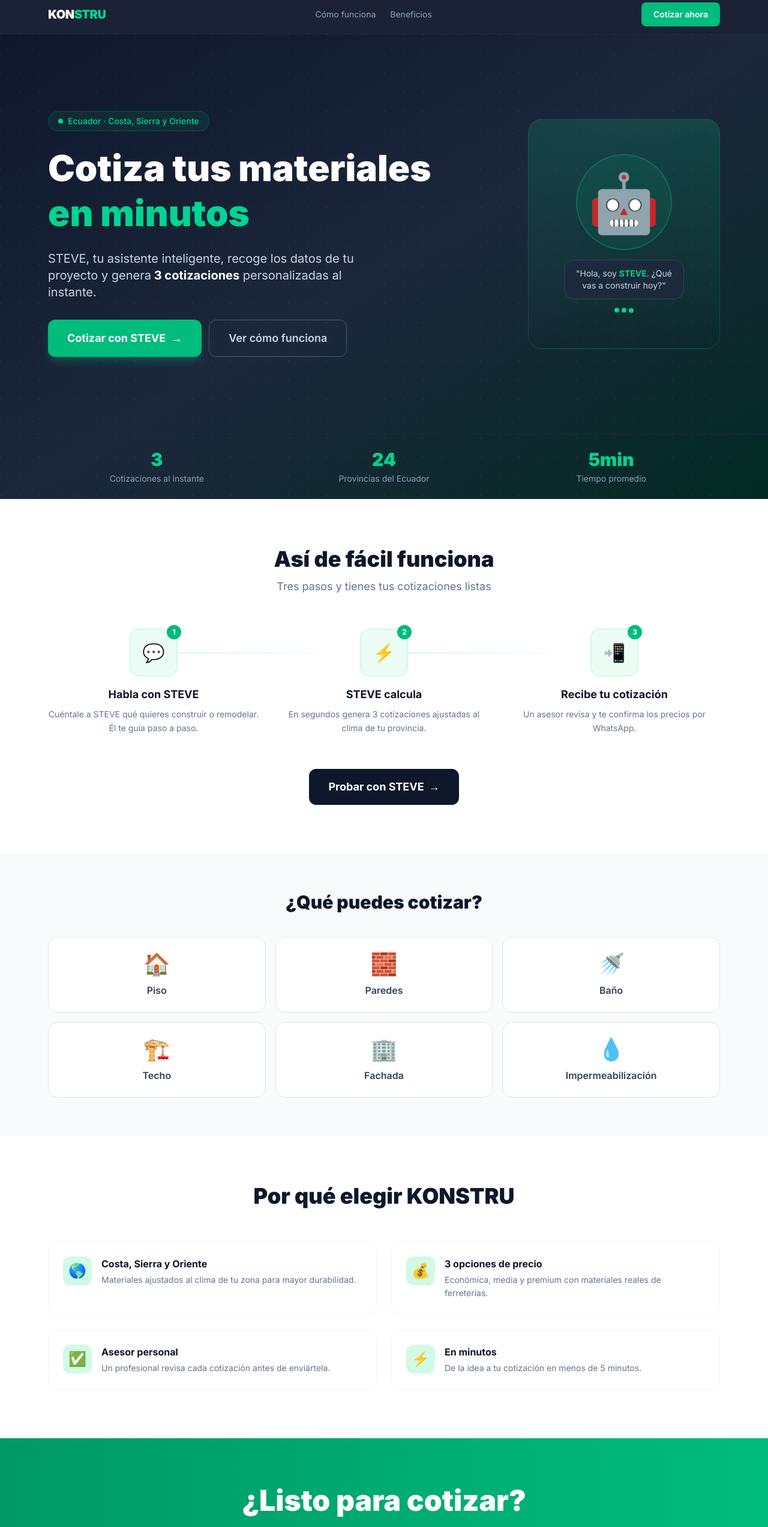
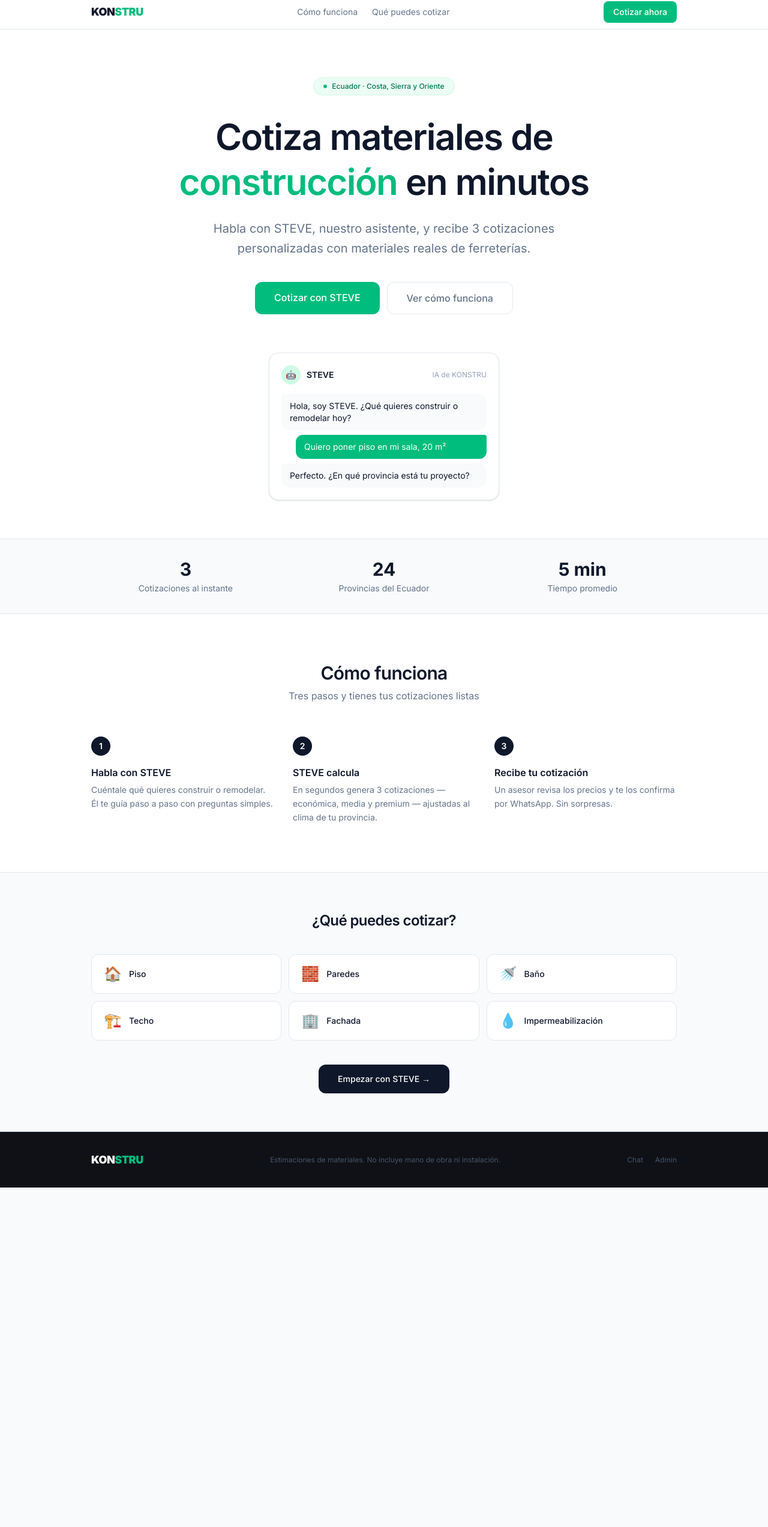
Before and after one commit to kevalty/KONSTRU, a Next.js app: page / in a window 1280 px wide. Shown: the part 8-2554 px from the top of the page at 60% size. After the commit the page ends 1988 px from the top, so only its background shows below. Built offline with nearby package versions, Linux system fonts and the light colour scheme.

Commit message:
feat: redesign landing page (clean Apple-inspired) + migrate middleware to proxy

```diff
--- a/src/app/(publico)/page.tsx
+++ b/src/app/(publico)/page.tsx
@@ -1,218 +1,130 @@
 import Link from 'next/link'
 
 const PASOS = [
-  {
-    numero: '01',
-    icono: '💬',
-    titulo: 'Habla con STEVE',
-    desc: 'Cuéntale a STEVE qué quieres construir o remodelar. Él te guía paso a paso.',
-  },
-  {
-    numero: '02',
-    icono: '⚡',
-    titulo: 'STEVE calcula',
-    desc: 'En segundos genera 3 cotizaciones ajustadas al clima de tu provincia.',
-  },
-  {
-    numero: '03',
-    icono: '📲',
-    titulo: 'Recibe tu cotización',
-    desc: 'Un asesor revisa y te confirma los precios por WhatsApp.',
-  },
+  { titulo: 'Habla con STEVE', desc: 'Cuéntale qué quieres construir o remodelar. Él te guía paso a paso con preguntas simples.' },
+  { titulo: 'STEVE calcula', desc: 'En segundos genera 3 cotizaciones — económica, media y premium — ajustadas al clima de tu provincia.' },
+  { titulo: 'Recibe tu cotización', desc: 'Un asesor revisa los precios y te los confirma por WhatsApp. Sin sorpresas.' },
 ]
 
-const FEATURES = [
-  { icono: '🌎', titulo: 'Costa, Sierra y Oriente', desc: 'Materiales ajustados al clima de tu zona para mayor durabilidad.' },
-  { icono: '💰', titulo: '3 opciones de precio', desc: 'Económica, media y premium con materiales reales de ferreterías.' },
-  { icono: '✅', titulo: 'Asesor personal', desc: 'Un profesional revisa cada cotización antes de enviártela.' },
-  { icono: '⚡', titulo: 'En minutos', desc: 'De la idea a tu cotización en menos de 5 minutos.' },
+const TIPOS = [
+  { emoji: '🏠', nombre: 'Piso' },
+  { emoji: '🧱', nombre: 'Paredes' },
+  { emoji: '🚿', nombre: 'Baño' },
+  { emoji: '🏗️', nombre: 'Techo' },
+  { emoji: '🏢', nombre: 'Fachada' },
+  { emoji: '💧', nombre: 'Impermeabilización' },
 ]
 
 export default function PaginaInicio() {
   return (
     <div className="min-h-screen flex flex-col bg-white">
 
-      {/* ── Navbar ── */}
-      <header className="sticky top-0 z-50 bg-slate-900/95 backdrop-blur-sm border-b border-slate-800">
-        <div className="max-w-6xl mx-auto px-4 h-16 flex items-center justify-between">
-          <span className="text-xl font-black tracking-tight text-white">
-            KON<span className="text-emerald-400">STRU</span>
+      {/* Navbar */}
+      <header className="sticky top-0 z-50 bg-white/90 backdrop-blur-sm border-b border-[#E2E8F0]">
+        <div className="max-w-5xl mx-auto px-6 h-14 flex items-center justify-between">
+          <span className="font-black text-lg tracking-tight text-[#0F172A]">
+            KON<span className="text-emerald-500">STRU</span>
           </span>
-          <nav className="hidden md:flex items-center gap-6 text-sm text-slate-400">
-            <a href="#como-funciona" className="hover:text-white transition-colors">Cómo funciona</a>
-            <a href="#beneficios" className="hover:text-white transition-colors">Beneficios</a>
+          <nav className="hidden md:flex items-center gap-6 text-sm text-[#64748B]">
+            <a href="#como-funciona" className="hover:text-[#0F172A] transition-colors">Cómo funciona</a>
+            <a href="#tipos" className="hover:text-[#0F172A] transition-colors">Qué puedes cotizar</a>
           </nav>
           <Link
             href="/chat"
-            className="bg-emerald-500 hover:bg-emerald-400 text-white text-sm font-semibold px-5 py-2.5 rounded-lg transition-colors"
+            className="bg-emerald-500 hover:bg-emerald-600 text-white text-sm font-medium px-4 py-2 rounded-lg transition-colors"
           >
             Cotizar ahora
           </Link>
         </div>
       </header>
 
-      {/* ── Hero ── */}
-      <section className="relative bg-slate-900 text-white overflow-hidden">
-        <div className="absolute inset-0 bg-gradient-to-br from-slate-900 via-slate-800 to-emerald-950 opacity-90" />
-        <div className="absolute inset-0 opacity-5"
-          style={{ backgroundImage: 'radial-gradient(circle at 1px 1px, white 1px, transparent 0)', backgroundSize: '32px 32px' }}
-        />
-        <div className="relative max-w-6xl mx-auto px-4 py-20 md:py-32 flex flex-col md:flex-row items-center gap-12">
-          <div className="flex-1 text-center md:text-left">
-            <div className="inline-flex items-center gap-2 bg-emerald-500/10 border border-emerald-500/20 rounded-full px-4 py-1.5 mb-6">
-              <span className="w-2 h-2 rounded-full bg-emerald-400 animate-pulse" />
-              <span className="text-emerald-400 text-sm font-medium">Ecuador · Costa, Sierra y Oriente</span>
+      {/* Hero */}
+      <section className="flex-1 flex flex-col items-center justify-center text-center px-6 pt-20 pb-16 bg-white">
+        <div className="inline-flex items-center gap-2 bg-emerald-50 border border-emerald-100 rounded-full px-4 py-1.5 mb-8">
+          <span className="w-1.5 h-1.5 rounded-full bg-emerald-500" />
+          <span className="text-emerald-700 text-xs font-medium">Ecuador · Costa, Sierra y Oriente</span>
         </div>
-            <h1 className="text-4xl md:text-6xl font-black leading-tight mb-6">
-              Cotiza tus materiales<br />
-              <span className="text-emerald-400">en minutos</span>
+
+        <h1 className="text-4xl md:text-6xl font-semibold text-[#0F172A] leading-tight tracking-tight mb-6 max-w-3xl">
+          Cotiza materiales de{' '}
+          <span className="text-emerald-500">construcción</span>{' '}
+          en minutos
         </h1>
-            <p className="text-slate-300 text-lg md:text-xl mb-8 max-w-lg">
-              STEVE, tu asistente inteligente, recoge los datos de tu proyecto y genera
-              <strong className="text-white"> 3 cotizaciones</strong> personalizadas al instante.
+
+        <p className="text-[#64748B] text-lg md:text-xl mb-10 max-w-xl leading-relaxed">
+          Habla con STEVE, nuestro asistente, y recibe 3 cotizaciones personalizadas con materiales reales de ferreterías.
         </p>
-            <div className="flex flex-col sm:flex-row gap-3 justify-center md:justify-start">
+
+        <div className="flex flex-col sm:flex-row gap-3 mb-16">
           <Link
             href="/chat"
-                className="bg-emerald-500 hover:bg-emerald-400 text-white font-bold px-8 py-4 rounded-xl text-lg transition-all hover:scale-105 active:scale-95 shadow-lg shadow-emerald-500/25 flex items-center justify-center gap-2"
+            className="bg-emerald-500 hover:bg-emerald-600 text-white font-medium px-8 py-3.5 rounded-xl text-base transition-colors"
           >
             Cotizar con STEVE
-                <span className="text-xl">→</span>
           </Link>
           <a
             href="#como-funciona"
-                className="border border-slate-600 hover:border-slate-400 text-slate-300 hover:text-white font-semibold px-8 py-4 rounded-xl text-lg transition-colors flex items-center justify-center"
+            className="border border-[#E2E8F0] hover:border-[#CBD5E1] text-[#64748B] hover:text-[#0F172A] font-medium px-8 py-3.5 rounded-xl text-base transition-colors"
           >
             Ver cómo funciona
           </a>
         </div>
+
+        {/* Chat preview */}
+        <div className="w-full max-w-sm bg-white border border-[#E2E8F0] rounded-2xl p-5 text-left shadow-sm">
+          <div className="flex items-center gap-2.5 mb-4">
+            <div className="w-8 h-8 rounded-full bg-emerald-100 flex items-center justify-center text-sm">🤖</div>
+            <span className="font-semibold text-sm text-[#0F172A]">STEVE</span>
+            <span className="ml-auto text-xs text-[#94A3B8]">IA de KONSTRU</span>
           </div>
-
-          {/* STEVE card */}
-          <div className="flex-shrink-0">
-            <div className="relative w-64 h-72 md:w-80 md:h-96">
-              <div className="absolute inset-0 bg-gradient-to-b from-emerald-500/20 to-transparent rounded-3xl border border-emerald-500/20" />
-              <div className="absolute inset-0 flex flex-col items-center justify-center gap-4 p-6">
-                {/* Placeholder para el dibujo 2D de STEVE */}
-                <div className="w-32 h-32 md:w-40 md:h-40 rounded-full bg-emerald-500/10 border-2 border-emerald-500/30 flex items-center justify-center text-7xl md:text-8xl">
-                  🤖
+          <div className="space-y-2">
+            <div className="bg-[#F8FAFC] rounded-xl rounded-tl-sm px-3.5 py-2.5 text-sm text-[#0F172A]">
+              Hola, soy STEVE. ¿Qué quieres construir o remodelar hoy?
             </div>
-                <div className="bg-slate-800/80 rounded-2xl px-4 py-3 border border-slate-700 max-w-[200px]">
-                  <p className="text-sm text-slate-300 text-center">
-                    "Hola, soy <strong className="text-emerald-400">STEVE</strong>. ¿Qué vas a construir hoy?"
-                  </p>
+            <div className="bg-emerald-500 rounded-xl rounded-tr-sm px-3.5 py-2.5 text-sm text-white ml-6">
+              Quiero poner piso en mi sala, 20 m²
             </div>
-                <div className="flex gap-1">
-                  <span className="w-2 h-2 rounded-full bg-emerald-400 animate-bounce" style={{ animationDelay: '0ms' }} />
-                  <span className="w-2 h-2 rounded-full bg-emerald-400 animate-bounce" style={{ animationDelay: '150ms' }} />
-                  <span className="w-2 h-2 rounded-full bg-emerald-400 animate-bounce" style={{ animationDelay: '300ms' }} />
+            <div className="bg-[#F8FAFC] rounded-xl rounded-tl-sm px-3.5 py-2.5 text-sm text-[#0F172A]">
+              Perfecto. ¿En qué provincia está tu proyecto?
             </div>
-              </div>
-            </div>
-          </div>
-        </div>
-
-        {/* Stats strip */}
-        <div className="relative border-t border-slate-800">
-          <div className="max-w-6xl mx-auto px-4 py-6 grid grid-cols-3 gap-4">
-            {[
-              { valor: '3', label: 'Cotizaciones al instante' },
-              { valor: '24', label: 'Provincias del Ecuador' },
-              { valor: '5min', label: 'Tiempo promedio' },
-            ].map(s => (
-              <div key={s.label} className="text-center">
-                <div className="text-2xl md:text-3xl font-black text-emerald-400">{s.valor}</div>
-                <div className="text-xs md:text-sm text-slate-400 mt-1">{s.label}</div>
-              </div>
-            ))}
           </div>
         </div>
       </section>
 
-      {/* ── Cómo funciona ── */}
+      {/* Stats */}
+      <section className="border-y border-[#E2E8F0] bg-[#F8FAFC]">
+        <div className="max-w-5xl mx-auto px-6 py-8 grid grid-cols-3 gap-4">
+          {[
+            { valor: '3', label: 'Cotizaciones al instante' },
+            { valor: '24', label: 'Provincias del Ecuador' },
+            { valor: '5 min', label: 'Tiempo promedio' },
+          ].map(s => (
+            <div key={s.label} className="text-center">
+              <div className="text-2xl md:text-3xl font-bold text-[#0F172A]">{s.valor}</div>
+              <div className="text-xs md:text-sm text-[#64748B] mt-1">{s.label}</div>
+            </div>
+          ))}
+        </div>
+      </section>
+
+      {/* Cómo funciona */}
       <section id="como-funciona" className="py-20 bg-white">
-        <div className="max-w-6xl mx-auto px-4">
+        <div className="max-w-5xl mx-auto px-6">
           <div className="text-center mb-14">
-            <h2 className="text-3xl md:text-4xl font-black text-slate-900 mb-3">
-              Así de fácil funciona
+            <h2 className="text-2xl md:text-3xl font-semibold text-[#0F172A] tracking-tight mb-2">
+              Cómo funciona
             </h2>
-            <p className="text-slate-500 text-lg">Tres pasos y tienes tus cotizaciones listas</p>
+            <p className="text-[#64748B]">Tres pasos y tienes tus cotizaciones listas</p>
           </div>
           <div className="grid md:grid-cols-3 gap-8">
             {PASOS.map((paso, i) => (
-              <div key={paso.numero} className="relative flex flex-col items-center text-center gap-4">
-                {i < PASOS.length - 1 && (
-                  <div className="hidden md:block absolute top-10 left-[60%] w-[80%] h-px bg-gradient-to-r from-emerald-200 to-transparent" />
-                )}
-                <div className="relative w-20 h-20 rounded-2xl bg-emerald-50 border-2 border-emerald-100 flex items-center justify-center">
-                  <span className="text-3xl">{paso.icono}</span>
-                  <span className="absolute -top-2 -right-2 w-6 h-6 rounded-full bg-emerald-500 text-white text-xs font-bold flex items-center justify-center">
+              <div key={paso.titulo} className="flex flex-col gap-4">
+                <div className="w-8 h-8 rounded-full bg-[#0F172A] text-white text-sm font-semibold flex items-center justify-center">
                   {i + 1}
-                  </span>
                 </div>
                 <div>
-                  <h3 className="text-lg font-bold text-slate-900 mb-2">{paso.titulo}</h3>
-                  <p className="text-slate-500 text-sm leading-relaxed">{paso.desc}</p>
-                </div>
-              </div>
-            ))}
-          </div>
-          <div className="mt-14 text-center">
-            <Link
-              href="/chat"
-              className="inline-flex items-center gap-2 bg-slate-900 hover:bg-slate-800 text-white font-bold px-8 py-4 rounded-xl text-lg transition-colors"
-            >
-              Probar con STEVE <span>→</span>
-            </Link>
-          </div>
-        </div>
-      </section>
-
-      {/* ── Tipos de trabajo ── */}
-      <section className="py-16 bg-slate-50">
-        <div className="max-w-6xl mx-auto px-4">
-          <h2 className="text-center text-2xl md:text-3xl font-black text-slate-900 mb-10">
-            ¿Qué puedes cotizar?
-          </h2>
-          <div className="grid grid-cols-2 md:grid-cols-3 gap-4">
-            {[
-              { emoji: '🏠', nombre: 'Piso' },
-              { emoji: '🧱', nombre: 'Paredes' },
-              { emoji: '🚿', nombre: 'Baño' },
-              { emoji: '🏗️', nombre: 'Techo' },
-              { emoji: '🏢', nombre: 'Fachada' },
-              { emoji: '💧', nombre: 'Impermeabilización' },
-            ].map(t => (
-              <Link
-                key={t.nombre}
-                href="/chat"
-                className="bg-white hover:bg-emerald-50 border border-slate-200 hover:border-emerald-300 rounded-2xl p-6 flex flex-col items-center gap-3 transition-all hover:shadow-md hover:-translate-y-0.5 group"
-              >
-                <span className="text-4xl">{t.emoji}</span>
-                <span className="font-semibold text-slate-700 group-hover:text-emerald-700">{t.nombre}</span>
-              </Link>
-            ))}
-          </div>
-        </div>
-      </section>
-
-      {/* ── Beneficios ── */}
-      <section id="beneficios" className="py-20 bg-white">
-        <div className="max-w-6xl mx-auto px-4">
-          <div className="text-center mb-14">
-            <h2 className="text-3xl md:text-4xl font-black text-slate-900 mb-3">
-              Por qué elegir KONSTRU
-            </h2>
-          </div>
-          <div className="grid md:grid-cols-2 gap-6">
-            {FEATURES.map(f => (
-              <div key={f.titulo} className="flex gap-4 p-6 rounded-2xl border border-slate-100 hover:border-emerald-200 hover:bg-emerald-50/30 transition-all">
-                <div className="w-12 h-12 rounded-xl bg-emerald-100 flex items-center justify-center text-2xl flex-shrink-0">
-                  {f.icono}
-                </div>
-                <div>
-                  <h3 className="font-bold text-slate-900 mb-1">{f.titulo}</h3>
-                  <p className="text-slate-500 text-sm leading-relaxed">{f.desc}</p>
+                  <h3 className="font-semibold text-[#0F172A] mb-1.5">{paso.titulo}</h3>
+                  <p className="text-sm text-[#64748B] leading-relaxed">{paso.desc}</p>
                 </div>
               </div>
             ))}
@@ -220,34 +132,45 @@ export default function PaginaInicio() {
         </div>
       </section>
 
-      {/* ── CTA Banner ── */}
-      <section className="py-20 bg-gradient-to-r from-emerald-600 to-emerald-500">
-        <div className="max-w-3xl mx-auto px-4 text-center">
-          <h2 className="text-3xl md:text-5xl font-black text-white mb-4">
-            ¿Listo para cotizar?
+      {/* Qué puedes cotizar */}
+      <section id="tipos" className="py-16 bg-[#F8FAFC] border-t border-[#E2E8F0]">
+        <div className="max-w-5xl mx-auto px-6">
+          <h2 className="text-center text-2xl font-semibold text-[#0F172A] tracking-tight mb-10">
+            ¿Qué puedes cotizar?
           </h2>
-          <p className="text-emerald-100 text-lg mb-8">
-            Habla con STEVE y ten tus 3 cotizaciones en menos de 5 minutos. Gratis.
-          </p>
+          <div className="grid grid-cols-2 md:grid-cols-3 gap-3">
+            {TIPOS.map(t => (
+              <Link
+                key={t.nombre}
+                href="/chat"
+                className="bg-white border border-[#E2E8F0] hover:border-emerald-200 hover:bg-emerald-50/50 rounded-xl px-5 py-4 flex items-center gap-3 transition-colors"
+              >
+                <span className="text-2xl">{t.emoji}</span>
+                <span className="font-medium text-[#0F172A] text-sm">{t.nombre}</span>
+              </Link>
+            ))}
+          </div>
+          <div className="mt-10 text-center">
             <Link
               href="/chat"
-            className="inline-flex items-center gap-2 bg-white text-emerald-700 font-black px-10 py-5 rounded-2xl text-xl transition-all hover:scale-105 active:scale-95 shadow-xl shadow-emerald-700/20"
+              className="inline-flex items-center gap-2 bg-[#0F172A] hover:bg-[#1E293B] text-white font-medium px-8 py-3.5 rounded-xl text-sm transition-colors"
             >
-            Cotizar ahora con STEVE →
+              Empezar con STEVE →
             </Link>
+          </div>
         </div>
       </section>
 
-      {/* ── Footer ── */}
-      <footer className="bg-slate-900 text-slate-400 py-10">
-        <div className="max-w-6xl mx-auto px-4 flex flex-col md:flex-row items-center justify-between gap-4">
-          <span className="text-lg font-black text-white">
-            KON<span className="text-emerald-400">STRU</span>
+      {/* Footer */}
+      <footer className="bg-[#0F1117] border-t border-[#1E293B] py-8">
+        <div className="max-w-5xl mx-auto px-6 flex flex-col md:flex-row items-center justify-between gap-4">
+          <span className="font-black text-lg text-white tracking-tight">
+            KON<span className="text-emerald-500">STRU</span>
           </span>
-          <p className="text-sm text-center">
+          <p className="text-xs text-[#475569] text-center">
             Estimaciones de materiales. No incluye mano de obra ni instalación.
           </p>
-          <div className="flex gap-4 text-sm">
+          <div className="flex gap-5 text-xs text-[#475569]">
             <Link href="/chat" className="hover:text-white transition-colors">Chat</Link>
             <Link href="/login" className="hover:text-white transition-colors">Admin</Link>
           </div>
--- a/src/middleware.ts
+++ b/src/proxy.ts
@@ -1,7 +1,7 @@
 import { createServerClient } from '@supabase/ssr'
 import { NextResponse, type NextRequest } from 'next/server'
 
-export async function middleware(request: NextRequest) {
+export async function proxy(request: NextRequest) {
   const response = NextResponse.next({ request })
 
   const supabase = createServerClient(
```
Lines whose indentation alone changed are shown as unchanged.
